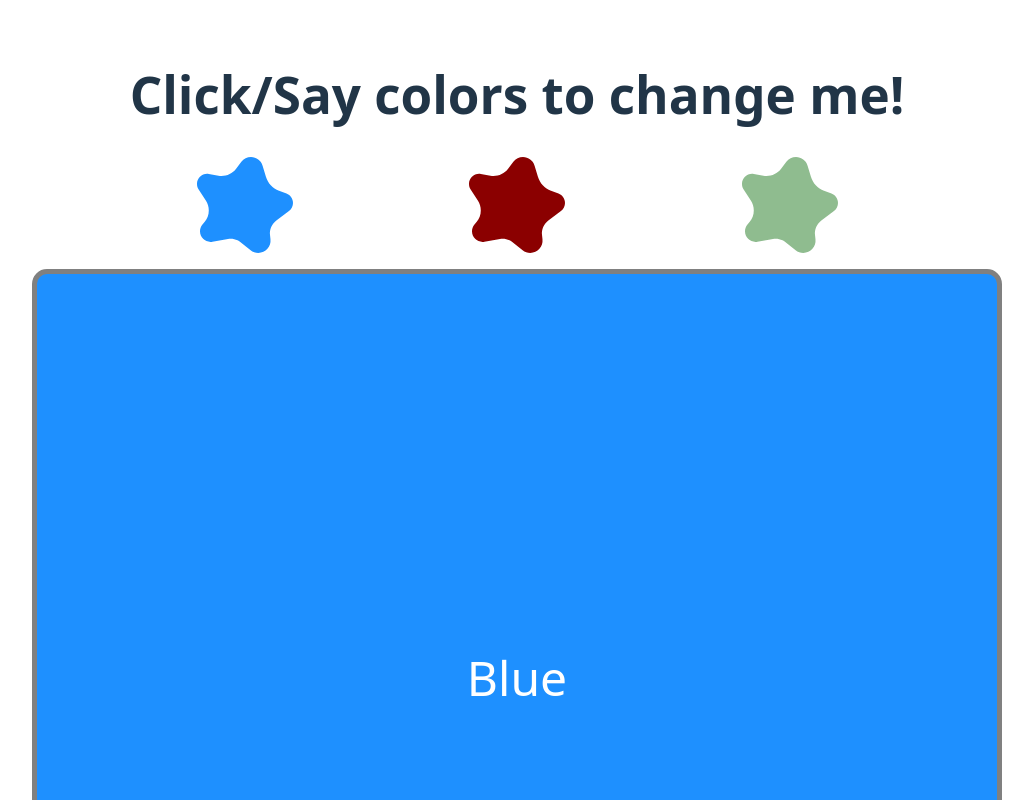
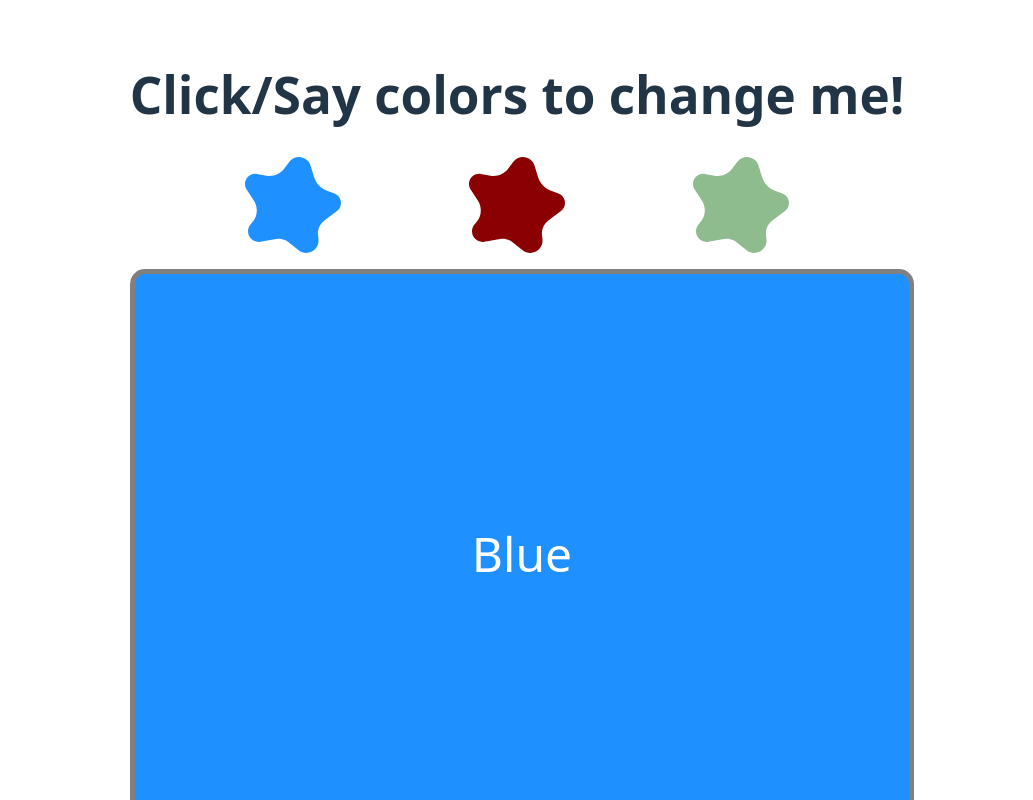
Before and after one commit to Russo903/aac-voice-api-milestone-demo-1, a React (Vite) app: page / in a window 1280 px wide. Shown: the top 800 px of the page, without its empty margins (123-1156 px from the left). Built offline with nearby package versions, Linux system fonts and the light colour scheme.

Commit message:
fixed css issues with ginos help

```diff
--- a/package.json
+++ b/package.json
@@ -15,6 +15,7 @@
     "@fortawesome/free-regular-svg-icons": "^7.1.0",
     "@fortawesome/free-solid-svg-icons": "^7.1.0",
     "@fortawesome/react-fontawesome": "^3.1.0",
+    "aac-voice-api": "^0.1.1",
     "react": "^19.1.1",
     "react-dom": "^19.1.1"
   },
--- a/src/App.css
+++ b/src/App.css
@@ -44,14 +44,25 @@
 .border {
   border: solid grey 5px;
   border-radius: 15px;
-  padding: 20rem;
-  min-width: 20rem;
+  min-height: 35rem;
+  width:100%;
+    display: flex;
+  justify-content: center;
+  align-items: center;
+}
+.box-container-square{
+  min-width: 10rem;
+  display: flex;
+  justify-content: center;
+  flex-direction: column;
 }
 
 .border p {
   color: white;
   font-size: 3rem;
   bottom: 23rem;
+
+
 }
 
 .row-splotches {
@@ -82,7 +93,7 @@
 
 .log-box {
   margin-top: 1rem;
-  width: 80%;
+  width: 100%;
   max-height: 200px;
   overflow-y: auto;
   background: #f8f8f8;
@@ -90,4 +101,5 @@
   padding: 1rem;
   font-family: monospace;
   font-size: 0.9rem;
+
 }
--- a/src/App.tsx
+++ b/src/App.tsx
@@ -130,6 +130,7 @@ function App() {
                 onClick={() => changeColor("darkseagreen", "Green")}
                 icon={faSplotch} />
         </div>
+        <div className='box-container-square'>
       <div
           className="border"
           style={{
@@ -150,7 +151,9 @@ function App() {
             <div key={i}>{l}</div>
         ))}
       </pre>
+    </div>
     </>
+
   )
 }
 
```
Also changed, not shown: 1 other file (tests, documents, lock files or other folders).
